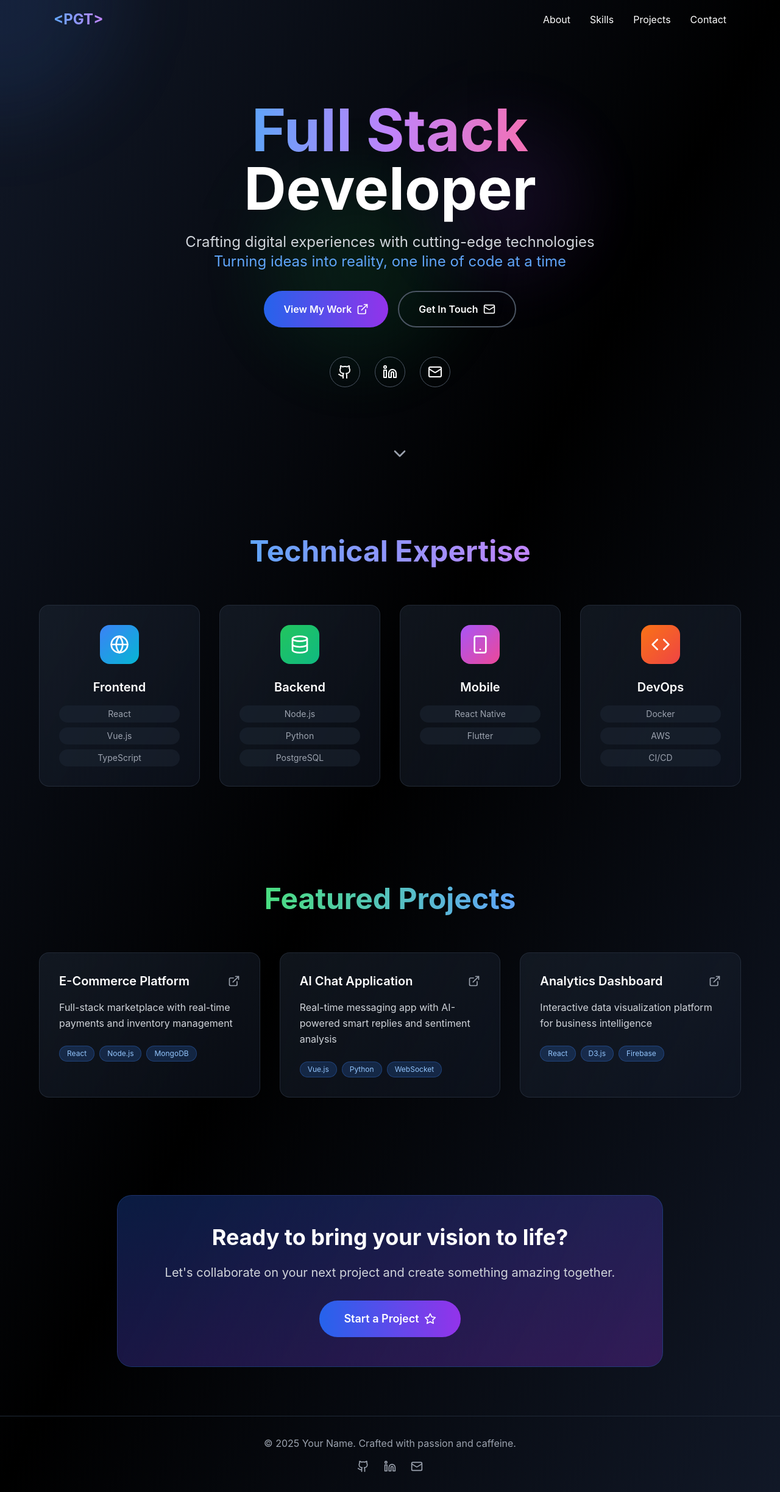
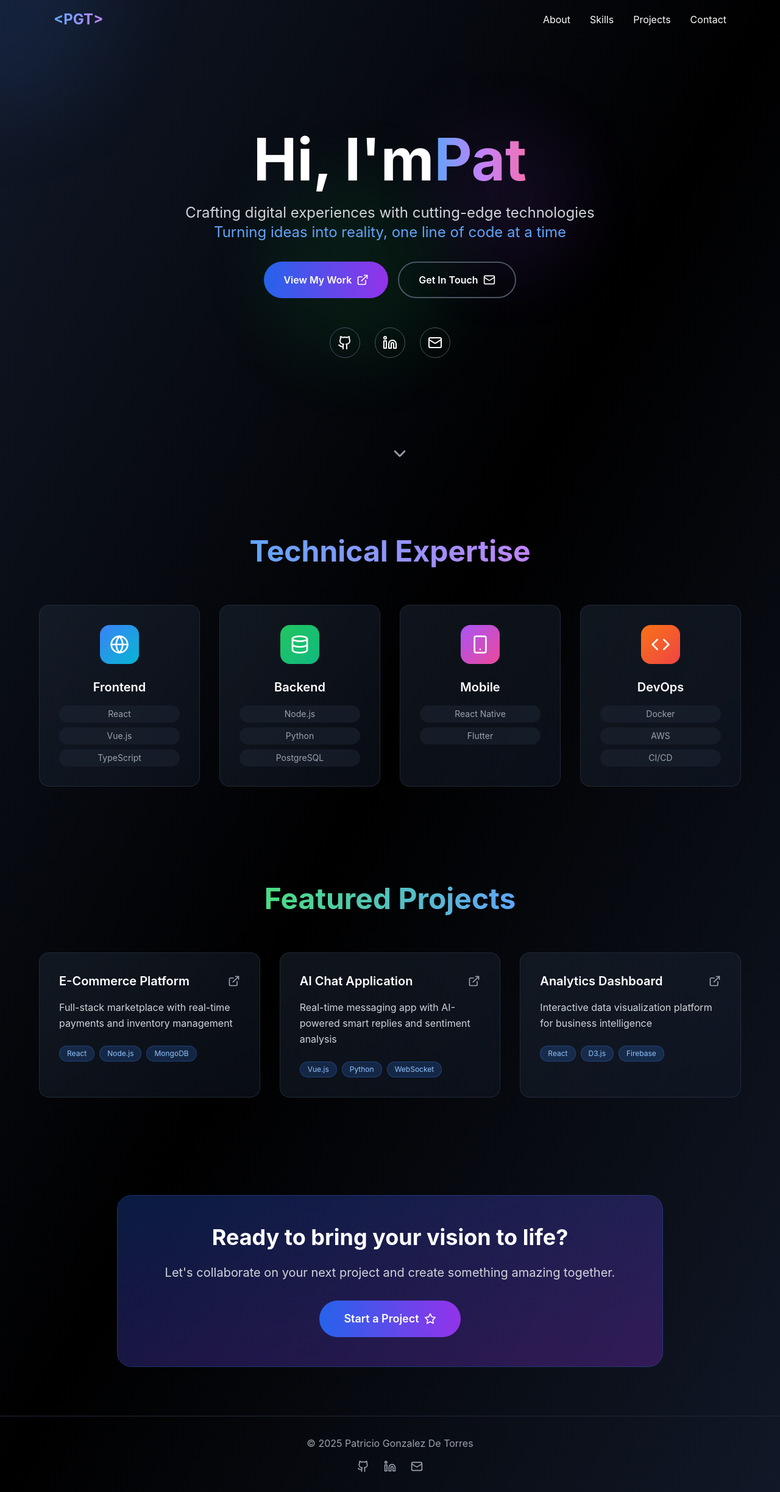
Before and after one commit to Patgdetorres/patgdetorres.com, a React (Create React App) app: page / in a window 1280 px wide. Shown: the whole page at 61% size. Built offline with nearby package versions, Linux system fonts and the light colour scheme.

Commit message:
Update App.tsx

```diff
--- a/src/App.tsx
+++ b/src/App.tsx
@@ -88,11 +88,12 @@ const ProgrammingPortfolio = () => {
         <div className="text-center max-w-4xl mx-auto">
           <div className="mb-8 animate-fade-in">
             <h1 className="text-6xl md:text-8xl font-bold mb-6 leading-tight">
+              <span className="text-white">Hi, I'm</span>
               <span className="bg-gradient-to-r from-blue-400 via-purple-400 to-pink-400 bg-clip-text text-transparent animate-pulse">
-                Full Stack
+                Pat
               </span>
               <br />
-              <span className="text-white">Developer</span>
+
             </h1>
             <p className="text-xl md:text-2xl text-gray-300 mb-8 leading-relaxed">
               Crafting digital experiences with cutting-edge technologies
@@ -255,7 +256,7 @@ const ProgrammingPortfolio = () => {
       <footer className="py-8 px-6 border-t border-gray-800">
         <div className="max-w-6xl mx-auto text-center">
           <p className="text-gray-400 mb-4">
-            © 2025 Your Name. Crafted with passion and caffeine.
+            © 2025 Patricio Gonzalez De Torres
           </p>
           <div className="flex justify-center space-x-6">
             {[
```
